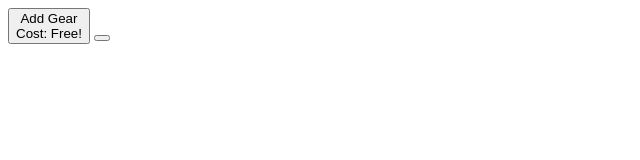
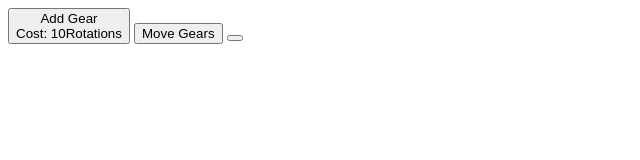
Before and after one commit to Dravitar/GearedUp, a plain HTML site: page index.html in a window 1280 px wide. Shown: the whole page, without its empty margins (0-640 px from the left). Drawn offline with nearby package versions, Linux system fonts and the light colour scheme.

Commit message:
Update index.html

```diff
--- a/index.html
+++ b/index.html
@@ -9,7 +9,10 @@
   <body>
     <button id="addGearButton">
       Add Gear<br/>
-      Cost: <span id="addGearCost">Free!</span>
+      Cost: <span id="addGearCost">10</span>Rotations
+    </button>
+    <button id="gearInteractionSwapButton">
+      Move Gears
     </button>
     <button id="gear1" class="medGear">
     </button>
```
